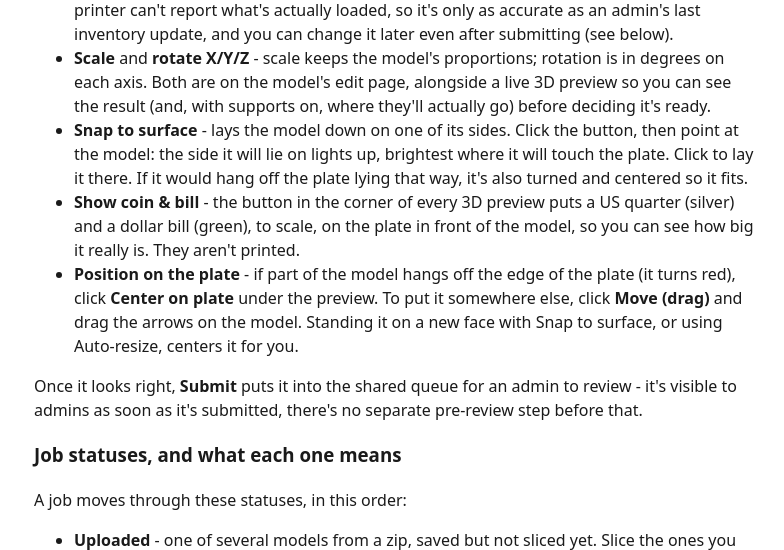
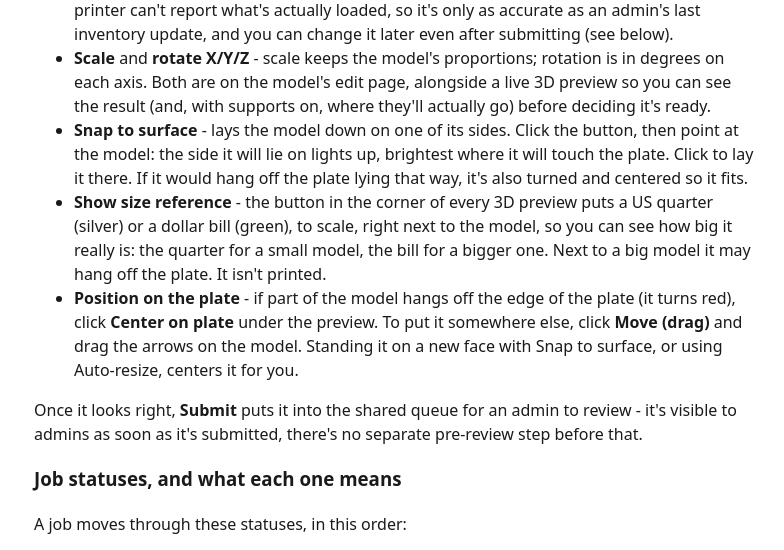
Before and after one commit to garfield-arlene/queue3d, a FastAPI app: page /help in a window 1280 px wide. Shown: the part 1300-1850 px from the top of the page, without its empty margins (246-1030 px from the left). Run offline with FastAPI, Linux system fonts and the light colour scheme.

Commit message:
Size reference: show the coin or the bill, whichever fits the model's size
- One item at a time: the quarter or the bill, whichever is closer to
  the longer side of the model's footprint by ratio (switch-over about
  62 mm).
- Placed right beside the model: in front, then right, left and behind,
  the bill also turned lengthways; on the plate where there's room,
  otherwise in front, hanging off it.
- Button reads Show/Hide size reference; help page and README updated.

Co-Authored-By: Claude Opus 5.5 <noreply@anthropic.com>

```diff
--- a/app/templates/help.html
+++ b/app/templates/help.html
@@ -110,10 +110,12 @@
       way, it's also turned and centered so it fits.
     </li>
     <li>
-      <strong>Show coin &amp; bill</strong> - the button in the corner of
-      every 3D preview puts a US quarter (silver) and a dollar bill
-      (green), to scale, on the plate in front of the model, so you can
-      see how big it really is. They aren't printed.
+      <strong>Show size reference</strong> - the button in the corner of
+      every 3D preview puts a US quarter (silver) or a dollar bill
+      (green), to scale, right next to the model, so you can see how big
+      it really is: the quarter for a small model, the bill for a bigger
+      one. Next to a big model it may hang off the plate. It isn't
+      printed.
     </li>
     <li>
       <strong>Position on the plate</strong> - if part of the model hangs
```
Also changed, not shown: app/static/preview.js (+51 -14 lines), app/README.md.
